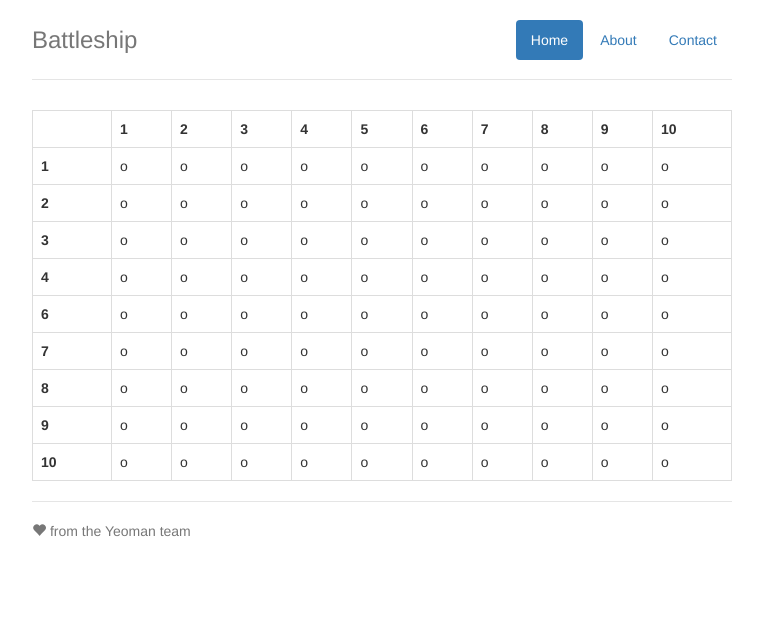
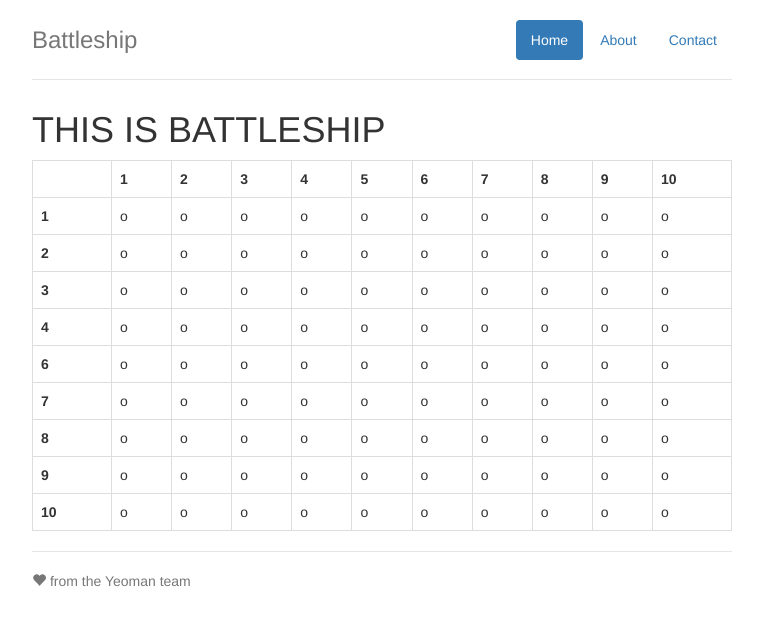
Before and after one commit to dgriego/battleship, a website: page app/index.html in a window 1280 px wide. Shown: the whole page, without its empty margins (258-1021 px from the left). Drawn offline with nearby package versions, Linux system fonts and the light colour scheme; some packages are replaced by stand-ins of ours; files that its build step writes are made by us from their sources.

Commit message:
added header

```diff
--- a/app/views/main.html
+++ b/app/views/main.html
@@ -1,3 +1,4 @@
+<h1>THIS IS BATTLESHIP</h2>
 <table class="table table-bordered">
   <tr>
     <th></th>
```
